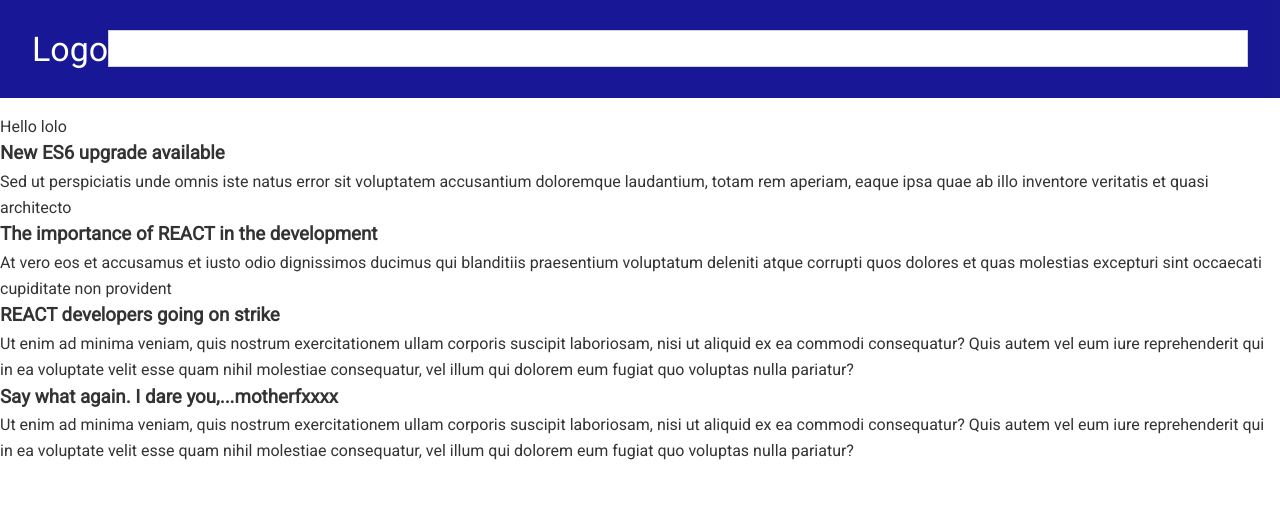
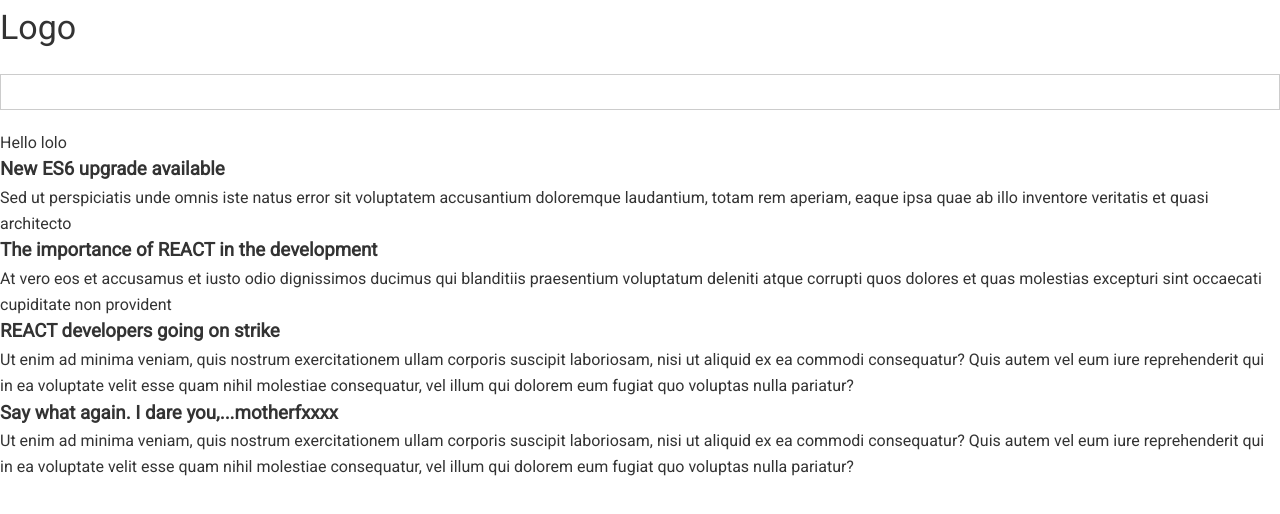
Before and after one commit to BarriF13/React-Fundementals, a React (Create React App) app: page / in a window 1280 px wide. Shown: the top 514 px of the page. Built offline with nearby package versions, Linux system fonts and the light colour scheme.

Commit message:
Style example basic

```diff
--- a/src/components/Header.js
+++ b/src/components/Header.js
@@ -93,14 +93,14 @@ import React,{Component} from 'react';
 class Header extends Component {
 
   state = {
-    active: false,
+    active:'active',
     keywords: ''
   }
 
 inputChangeHandler = (event) => {
   // event.preventDefault();
   // for background to change we need to see this is empty or not
-  const value = event.target.value === ''? false: true;
+  const value = event.target.value === ''? 'active': 'noneActive';
   this.setState({
     active: value,
     keywords: event.target.value
@@ -118,7 +118,7 @@ inputChangeHandler = (event) => {
      return (
 
 
-      <header className="navbar bg-primary" style={{background:`${this.state.active ? 'teal' : 'darkblue'}`}}>
+      <header className={this.state.active}>
 
         <div className="logo">Logo</div>
         <input type="text" onClick={this.inputChangeHandler}
```
